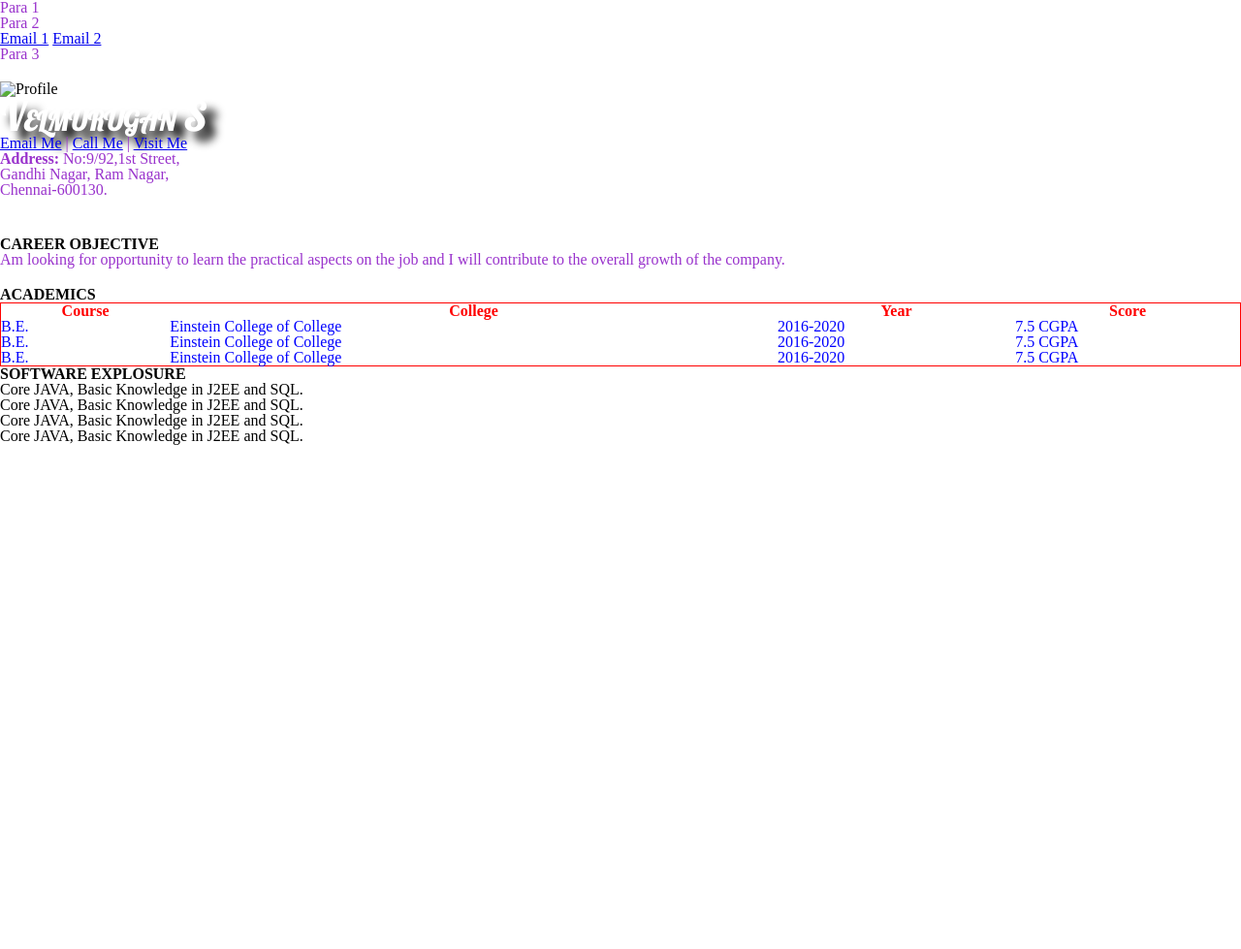
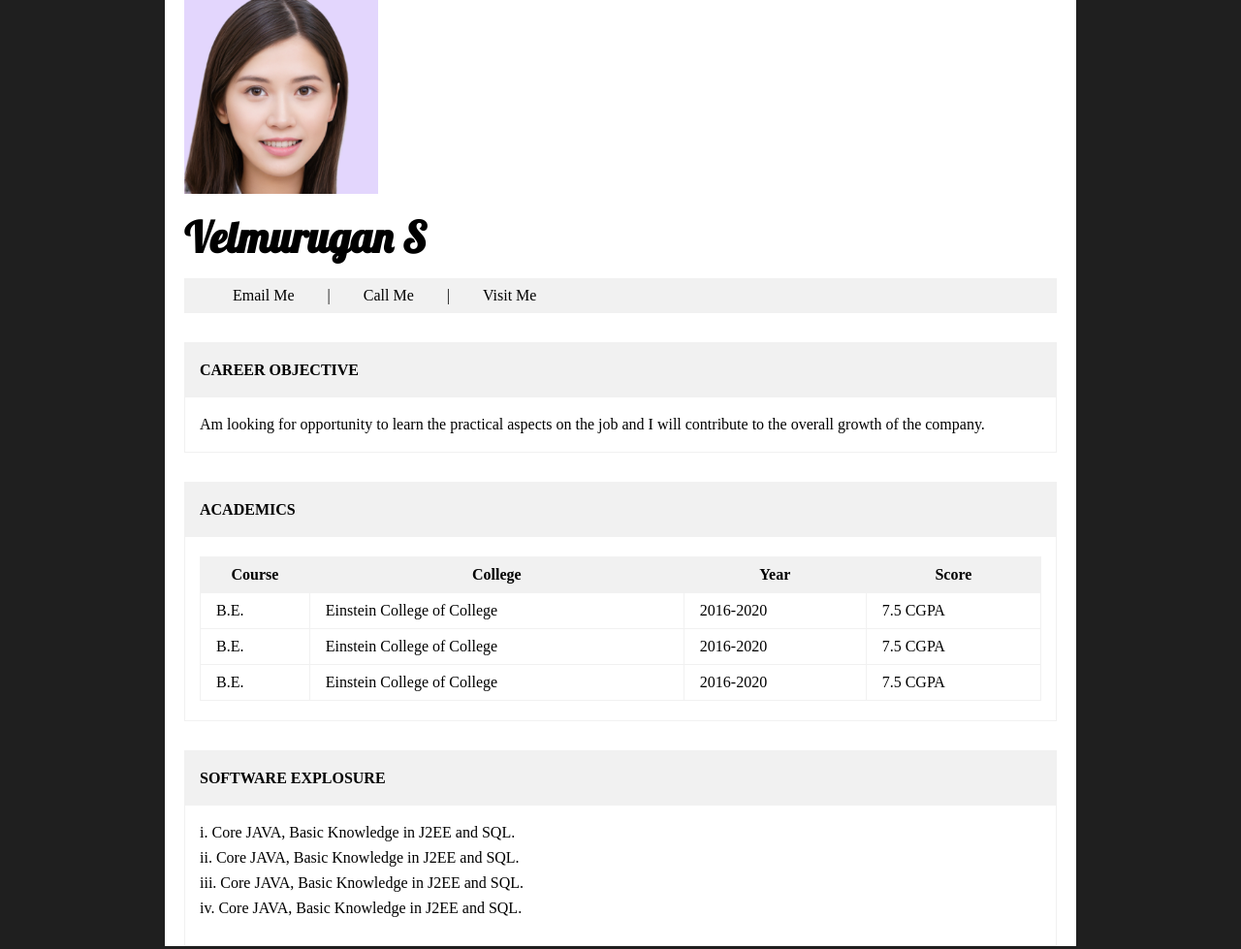
Before and after one commit to FabevyVel/fed-005-resume, a website: page app/index.html in a window 1280 px wide. Shown: the whole page at 97% size. Before the commit the page ends 800 px from the top, so only its background shows below. Drawn offline with Linux system fonts and the light colour scheme.

Commit message:
improve design

```diff
--- a/app/css/main.css
+++ b/app/css/main.css
@@ -1,40 +1,80 @@
 body{
+    font-family: 'poppins';
+    background-color: #1f1f1f;
+}
+.container{
+    width: 900px;
+    margin: auto;
+    background-color: #fff;
+    padding: 0 20px;
+}
+
+header h1{
+    font-size: 44px;
+    font-family: 'Lobster', sans-serif;
+    padding: 20px 0;
+}
+
+header .connect{
+    background-color: #f1f1f1;
+    padding: 0 20px;
+    margin-bottom: 30px;
+}
+
+header .connect a{
+    padding: 10px 30px;
+    display: inline-block;
+    text-decoration: none;
+    color: purple;
+}
+
+header .connect a:link{
+    color: #000;
+}
+
+header .connect a:hover{
+    color: blue;
+}
+
+header .connect a:active{
+    color: orange;
+}
+
+header .connect a:visited{
+    color: orchid;
+}
+
+.information{
+    border: solid 1px #f1f1f1;
+    margin: 0 0 30px;
+}
+.information h3{
+    background-color: #f1f1f1;
+    padding: 20px 15px;
+}
+.information .info-data{
+    padding: 20px 15px;
+}
+.table-1{
 
 }
-h1{
-    color: #fff;
-    font-size: 35px;
-    font-family: 'Lobster', 'Arial', 'Times New Roman', cursive;
-    font-variant: small-caps;
-    font-size: 40px;
-    text-shadow: black 10px 10px 10px;
+.table-1 tr{
+
 }
-p{
-    color: darkorange;
-    font-size: 16px;
+.table-1 td{
+    padding: 10px 16px;
+    border: solid 1px #f1f1f1;
 }
-p{
-    color: darkorchid;
+.table-1 th{
+    background: #f1f1f1;
+    padding: 10px 0;
+    border: solid 1px #f1f1f1;
 }
-.one{
-    padding-top: 20px;
-    padding-bottom: 20px;
-}
-.two{
-    padding-top: 20px;
-    padding-bottom: 20px;
+.ordered-list-1{
+    list-style-type: lower-roman;
+    list-style-position: inside;
 }
 
-.my-table{
-    color: red;
-    border: solid 1px red;
+.ordered-list-1 li{
+    padding-bottom: 10px;
 }
-.my-table tr{
-
-}
-.my-table td{
-    color: blue;
-}
-.my-table th{
-
-}
--- a/app/index.html
+++ b/app/index.html
@@ -9,39 +9,31 @@
     <title>Resume</title>
 </head>
 <body>
-    <p>Para 1</p>
-    <p>Para 2</p>
-    <a href="mailto:testmail@gmail.com">Email 1</a>
-    <a href="mailto:testmail@gmail.com">Email 2</a>
-    <p>Para 3</p>
+    <div class="container">
+        <header>
+            <img src="images/profile.png" alt="Profile" width="200">
+            <h1>Velmurugan S</h1>
+            <p class="connect">
 
-    <div class="one">
-        <img src="profile.png" alt="Profile" width="200">
-        <h1>Velmurugan S</h1>
-        <p>
-
-            <a href="mailto:testmail@gmail.com">Email Me</a>
+                <a href="mailto:testmail123@gmail.com">Email Me</a>
             |
                 <a href="tel:9171156941">Call Me</a>
             |
-            <a href="http://www.velmurugans.com" target="_blank">Visit Me</a>
+                <a href="http://www.velmurugans123.com" target="_blank">Visit Me</a>
             </p>
-        <p>
-            <b>Address:</b>
-            No:9/92,1st Street,<br>
-            Gandhi Nagar, Ram Nagar,<br>
-            Chennai-600130.
-        </p>
+        </header>
+
+        <div class="information">
+            <h3>CAREER OBJECTIVE</h3>
+            <div class="info-data">
+                <p>Am looking for opportunity to learn the practical aspects on the job and I will contribute to the overall growth of the company.</p>
+            </div>
         </div>
 
-    <div class="two">
-        <h3>CAREER OBJECTIVE</h3>
-        <p>Am looking for opportunity to learn the practical aspects on the job and I will contribute to the overall growth of the company.</p>
-    </div>
-
-    <div class="three">
+        <div class="information">
             <h3>ACADEMICS</h3>
-        <table border="1" width="100%" cellpadding="10" cellspacing="0" class="my-table">
+            <div class="info-data">
+                <table border="1" width="100%" cellpadding="10" cellspacing="0" class="table-1">
                     <thead>
                         <tr>
                             <th>Course</th>
@@ -72,15 +64,19 @@
                     </tbody>
                 </table>
             </div>
+        </div>
 
-    <div class="four">
+        <div class="information">
             <h3>SOFTWARE EXPLOSURE</h3>
-        <ol>
+            <div class="info-data">
+                <ol class="ordered-list-1">
                     <li>Core JAVA, Basic Knowledge in J2EE and SQL. </li>
                     <li>Core JAVA, Basic Knowledge in J2EE and SQL. </li>
                     <li>Core JAVA, Basic Knowledge in J2EE and SQL. </li>
                     <li>Core JAVA, Basic Knowledge in J2EE and SQL. </li>
                 </ol>
             </div>
+        </div>
+    </div>
 </body>
 </html>
```
Lines whose indentation alone changed are shown as unchanged.
